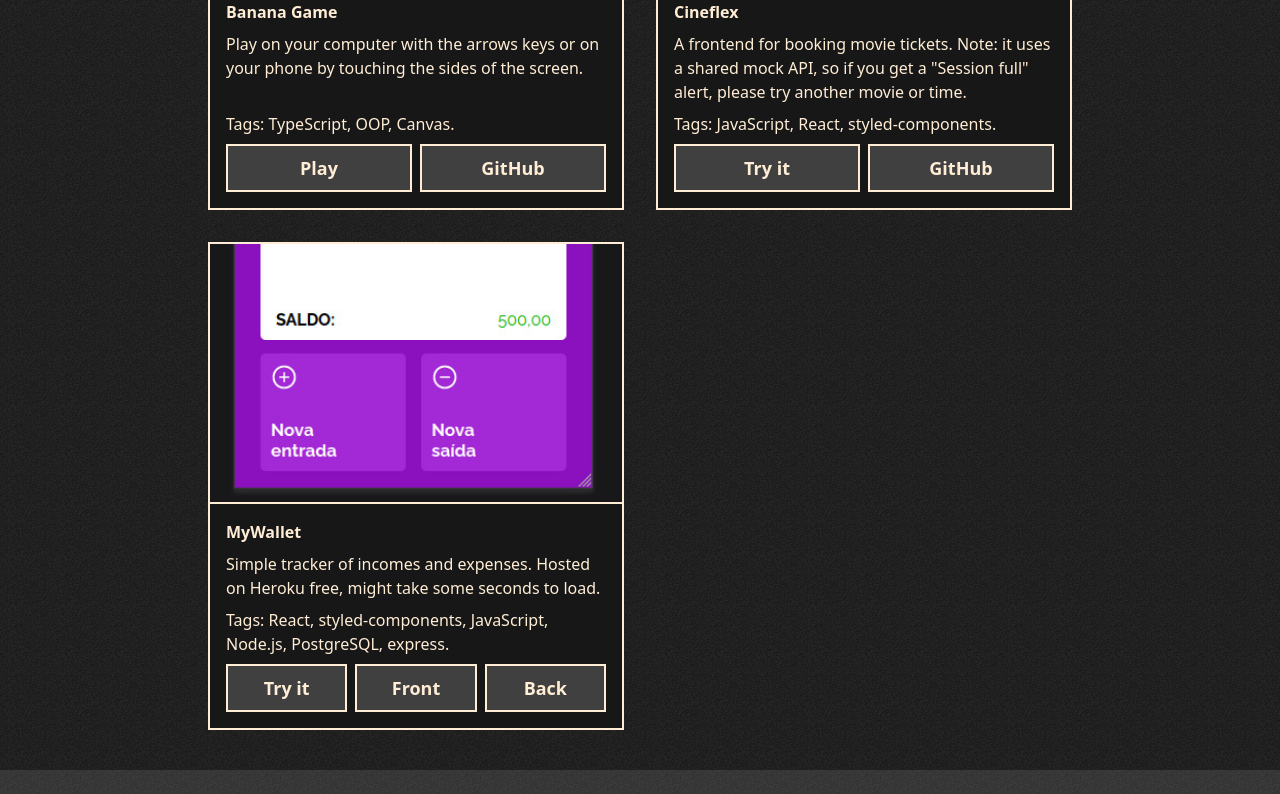
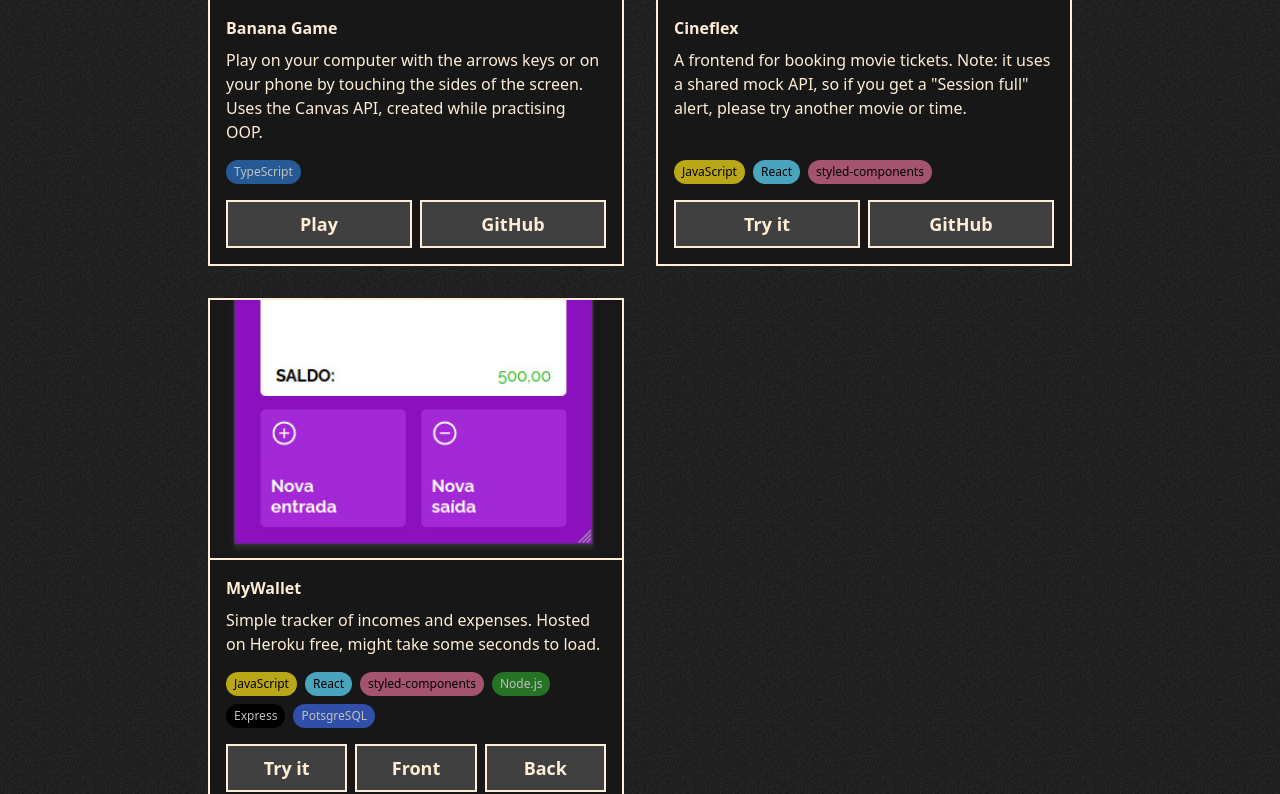
Before and after one commit to ptrkc/old-next-ptrck.dev, a Next.js app: page /projects in a window 1280 px wide. Shown: the part 985-1779 px from the top of the page. Built offline with nearby package versions, Linux system fonts and the light colour scheme.

Commit message:
project tag badges

```diff
--- /dev/null
+++ b/pages/projects/Tag.tsx
@@ -0,0 +1,52 @@
+const possibleTags = {
+  nextjs: {
+    styles: { background: '#000000', color: 'white' },
+    text: 'Next.js',
+  },
+  javascript: {
+    styles: { background: '#F7DF1E', color: 'black' },
+    text: 'JavaScript',
+  },
+  typescript: {
+    styles: { background: '#3178C6', color: 'white' },
+    text: 'TypeScript',
+  },
+  styledcomponents: {
+    styles: { background: '#DB7093', color: 'black' },
+    text: 'styled-components',
+  },
+  react: { styles: { background: '#61DAFB', color: 'black' }, text: 'React' },
+  nodejs: {
+    styles: { background: '#339933', color: 'white' },
+    text: 'Node.js',
+  },
+  tailwindcss: {
+    styles: { background: '#06B6D4', color: 'white' },
+    text: 'Tailwind CSS',
+  },
+  postgresql: {
+    styles: { background: '#4169E1', color: 'white' },
+    text: 'PotsgreSQL',
+  },
+  express: {
+    styles: { background: '#000000', color: 'white' },
+    text: 'Express',
+  },
+  default: { styles: { background: '#000000', color: 'white' }, text: '' },
+} as const;
+
+export type TagNames = keyof typeof possibleTags;
+
+const Tag = ({ tag }: { tag: TagNames }) => {
+  const tagData = possibleTags[tag] || possibleTags.default;
+  return (
+    <span
+      style={tagData.styles}
+      className="rounded-full px-2 py-1 text-xs dark:brightness-75"
+    >
+      {tagData.text || tag}
+    </span>
+  );
+};
+
+export default Tag;
--- a/pages/projects/index.tsx
+++ b/pages/projects/index.tsx
@@ -4,6 +4,7 @@ import Image from 'next/image';
 import LinkBox from 'components/LinkBox';
 import UnderlinedLink from 'components/UnderlinedLink';
 import projects from './projects';
+import Tag from './Tag';
 
 const CardBottom = ({ children }: PropsWithChildren) => (
   <div className="relative bottom-0 flex flex-col gap-2">{children}</div>
@@ -59,7 +60,11 @@ const Projects = () => (
         <ProjectContent title={project.title}>
           <Description>{project.description}</Description>
           <CardBottom>
-            <p>Tags: {project.tags.join(', ')}.</p>
+            <div className="flex flex-wrap gap-2 my-2">
+              {project.tags.map(tag => (
+                <Tag key={tag} tag={tag} />
+              ))}
+            </div>
             <div className="flex gap-2 w-full">
               {project.links.map(link => (
                 <LinkBox key={link.href} className="w-full" href={link.href}>
--- a/pages/projects/projects.ts
+++ b/pages/projects/projects.ts
@@ -1,4 +1,20 @@
-const projects = [
+import { TagNames } from "./Tag";
+
+interface ProjectType {
+    image: {
+        src: string;
+        alt: string;
+        blurData: string;
+    };
+    title: string;
+    description: string;
+    tags: TagNames[];
+    links: {
+        text: string;
+        href: string;
+    }[];
+}
+const projects = <ProjectType[]>[
   {
     image: {
       src: '/images/recursion.png',
@@ -8,7 +24,7 @@ const projects = [
     },
     title: 'ptrck.dev',
     description: "You're here! Under development :)",
-    tags: ['React', 'Next.js', 'TypeScript', 'Tailwind CSS'],
+    tags: ['typescript', 'nextjs', 'react' , 'tailwindcss'],
     links: [
       {
         text: 'GitHub',
@@ -26,7 +42,7 @@ const projects = [
     title: 'ContinhaCalculator',
     description:
       'Easily split up the restaurant check with your friends. Made it for my own use, so only in Portuguese for now.',
-    tags: ['React', 'TypeScript', 'Tailwind CSS'],
+    tags: ['typescript', 'react', 'tailwindcss'],
     links: [
       {
         text: 'Try it',
@@ -47,8 +63,8 @@ const projects = [
     },
     title: 'Banana Game',
     description:
-      'Play on your computer with the arrows keys or on your phone by touching the sides of the screen.',
-    tags: ['TypeScript', 'OOP', 'Canvas'],
+      'Play on your computer with the arrows keys or on your phone by touching the sides of the screen. Uses the Canvas API, created while practising OOP.',
+    tags: ['typescript'],
     links: [
       {
         text: 'Play',
@@ -70,7 +86,7 @@ const projects = [
     title: 'Cineflex',
     description:
       'A frontend for booking movie tickets. Note: it uses a shared mock API, so if you get a "Session full" alert, please try another movie or time.',
-    tags: ['JavaScript', 'React', 'styled-components'],
+    tags: ['javascript', 'react', 'styledcomponents'],
     links: [
       {
         text: 'Try it',
@@ -93,12 +109,12 @@ const projects = [
     description:
       'Simple tracker of incomes and expenses. Hosted on Heroku free, might take some seconds to load.',
     tags: [
-      'React',
-      'styled-components',
-      'JavaScript',
-      'Node.js',
-      'PostgreSQL',
+      'javascript',
+      'react',
+      'styledcomponents',
+      'nodejs',
       'express',
+      'postgresql',
     ],
     links: [
       {
```
